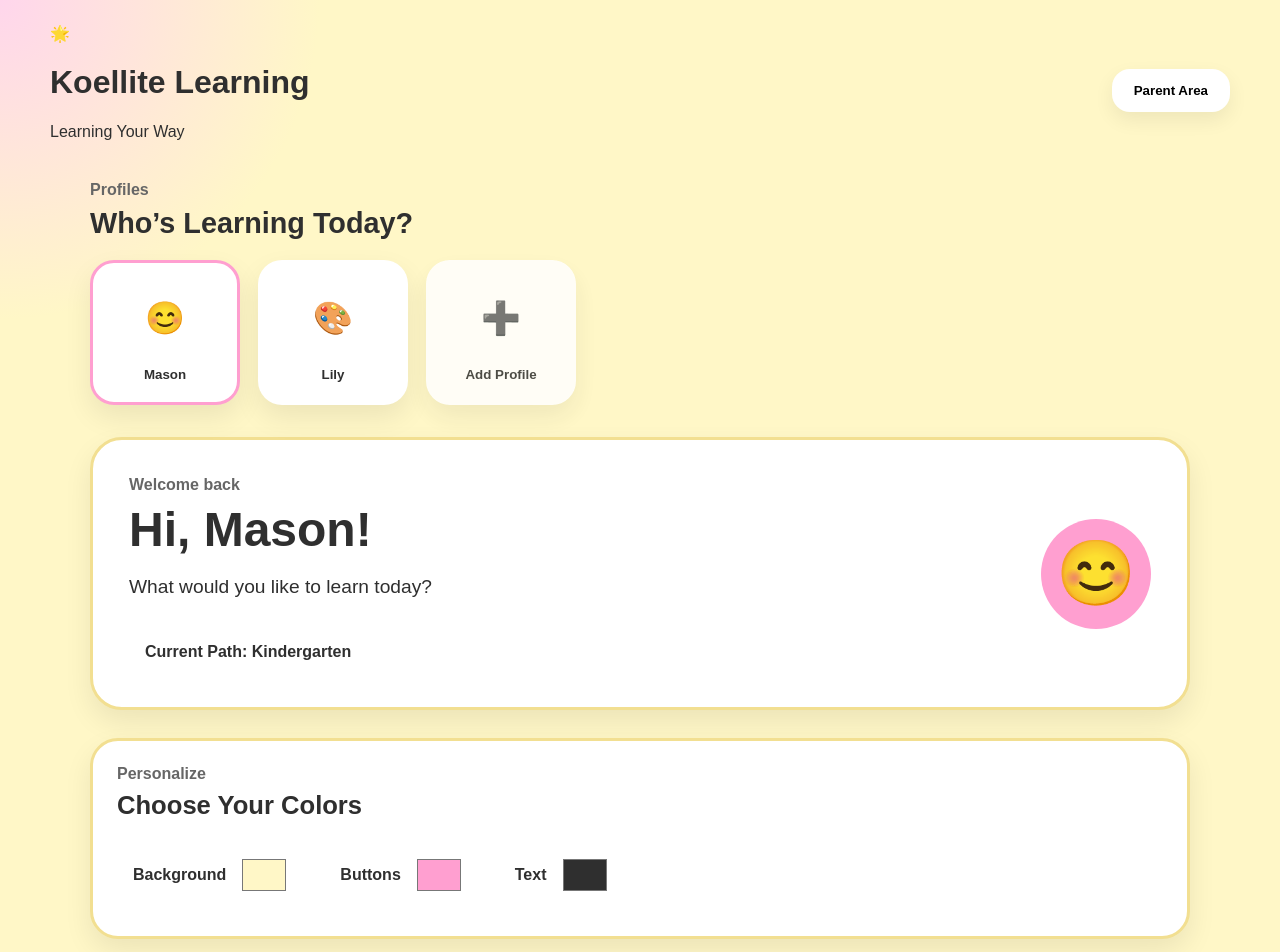
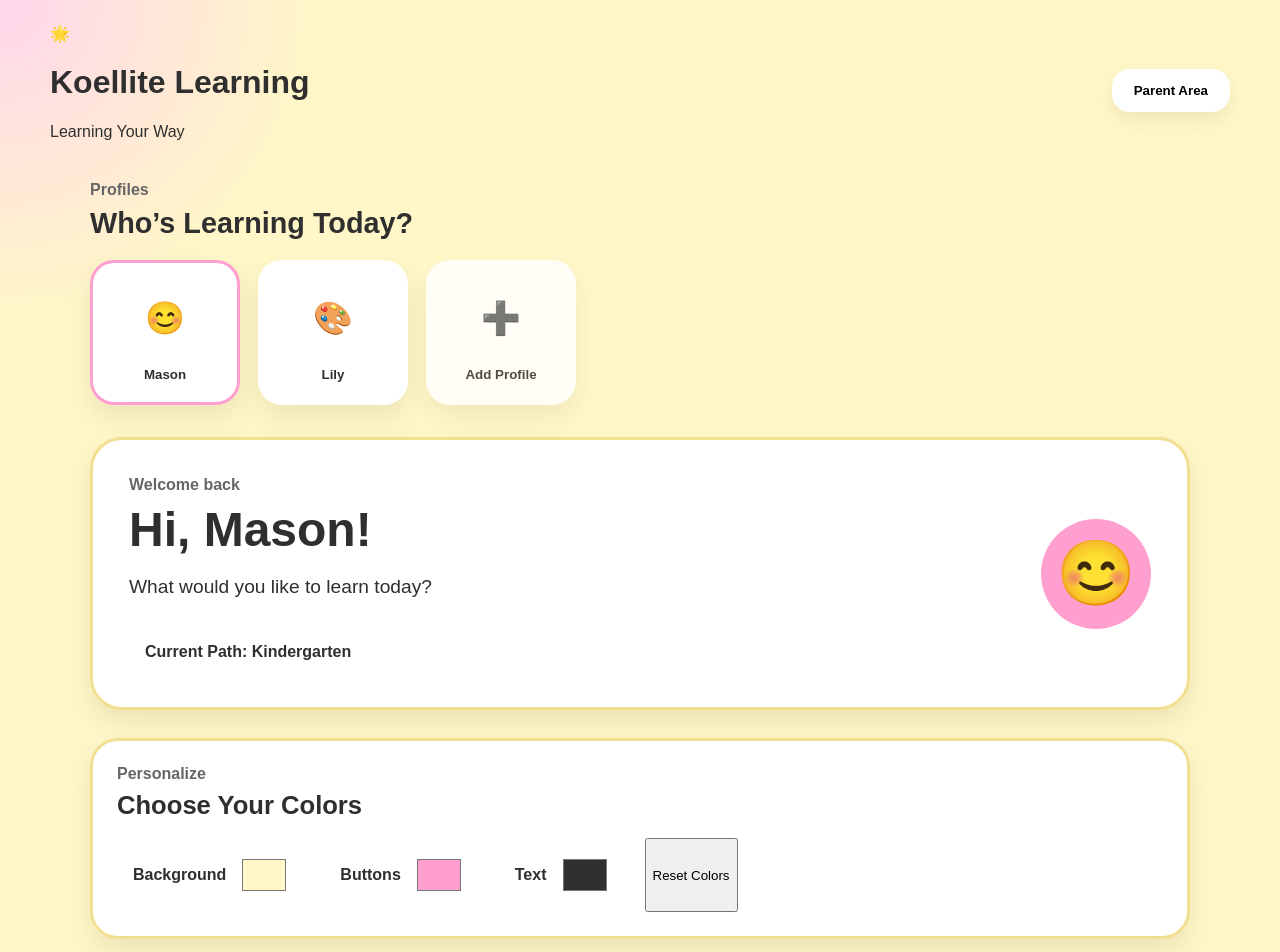
Before and after one commit to kkoelle99/koellite-learning, a React (Vite) app: page / in a window 1280 px wide. Shown: the top 952 px of the page. Built offline with nearby package versions, Linux system fonts and the light colour scheme.

Commit message:
Add persistent child theme customization

```diff
--- a/src/components/ColorCustomizer/ColorCustomizer.jsx
+++ b/src/components/ColorCustomizer/ColorCustomizer.jsx
@@ -1,6 +1,6 @@
 import "./ColorCustomizer.css";
 
-function ColorCustomizer({ activeChild, onUpdateTheme }) {
+function ColorCustomizer({ activeChild, onUpdateTheme, onResetTheme }) {
   return (
     <section className="color-customizer">
       <div>
@@ -37,6 +37,8 @@ function ColorCustomizer({ activeChild, onUpdateTheme }) {
             onChange={(event) => onUpdateTheme("text", event.target.value)}
           />
         </label>
+
+        <button className="reset-colors-button" onClick={onResetTheme}> Reset Colors </button>
       </div>
     </section>
   );
--- a/src/pages/Home/Home.jsx
+++ b/src/pages/Home/Home.jsx
@@ -1,4 +1,4 @@
-import { useState } from "react";
+import { useEffect, useState } from "react";
 
 import Header from "../../components/Header/Header";
 import ChildProfiles from "../../components/ChildProfiles/ChildProfiles";
@@ -10,8 +10,7 @@ import ColorCustomizer from "../../components/ColorCustomizer/ColorCustomizer";
 
 import "./Home.css";
 
-function Home() {
-  const [children, setChildren] = useState([
+const defaultChildren = [
   {
     id: 1,
     name: "Mason",
@@ -35,14 +34,24 @@ function Home() {
       button: "#bda7ff",
       buttonHover: "#a48cff",
       glow: "#e5d6ff",
-        text:"#ffffff",
+      text: "#2f2f2f",
     },
   },
-  ]);
+];
+
+function Home() {
+  const [children, setChildren] = useState(() => {
+    const savedChildren = localStorage.getItem("koelliteChildren");
+    return savedChildren ? JSON.parse(savedChildren) : defaultChildren;
+  });
 
   const [activeChildId, setActiveChildId] = useState(children[0].id);
 
   const activeChild = children.find((child) => child.id === activeChildId);
+
+  useEffect(() => {
+    localStorage.setItem("koelliteChildren", JSON.stringify(children));
+  }, [children]);
 
   function updateChildTheme(colorType, colorValue) {
     setChildren((currentChildren) =>
@@ -57,6 +66,23 @@ function Home() {
             }
           : child
       )
+    );
+  }
+
+  function resetChildTheme() {
+    setChildren((currentChildren) =>
+      currentChildren.map((child) => {
+        const defaultChild = defaultChildren.find(
+          (defaultChild) => defaultChild.id === child.id
+        );
+
+        return child.id === activeChildId
+          ? {
+              ...child,
+              theme: defaultChild.theme,
+            }
+          : child;
+      })
     );
   }
 
@@ -86,6 +112,7 @@ function Home() {
         <ColorCustomizer
           activeChild={activeChild}
           onUpdateTheme={updateChildTheme}
+          onResetTheme={resetChildTheme}
         />
 
         <KindergartenPath />
```
Lines whose indentation alone changed are shown as unchanged.
